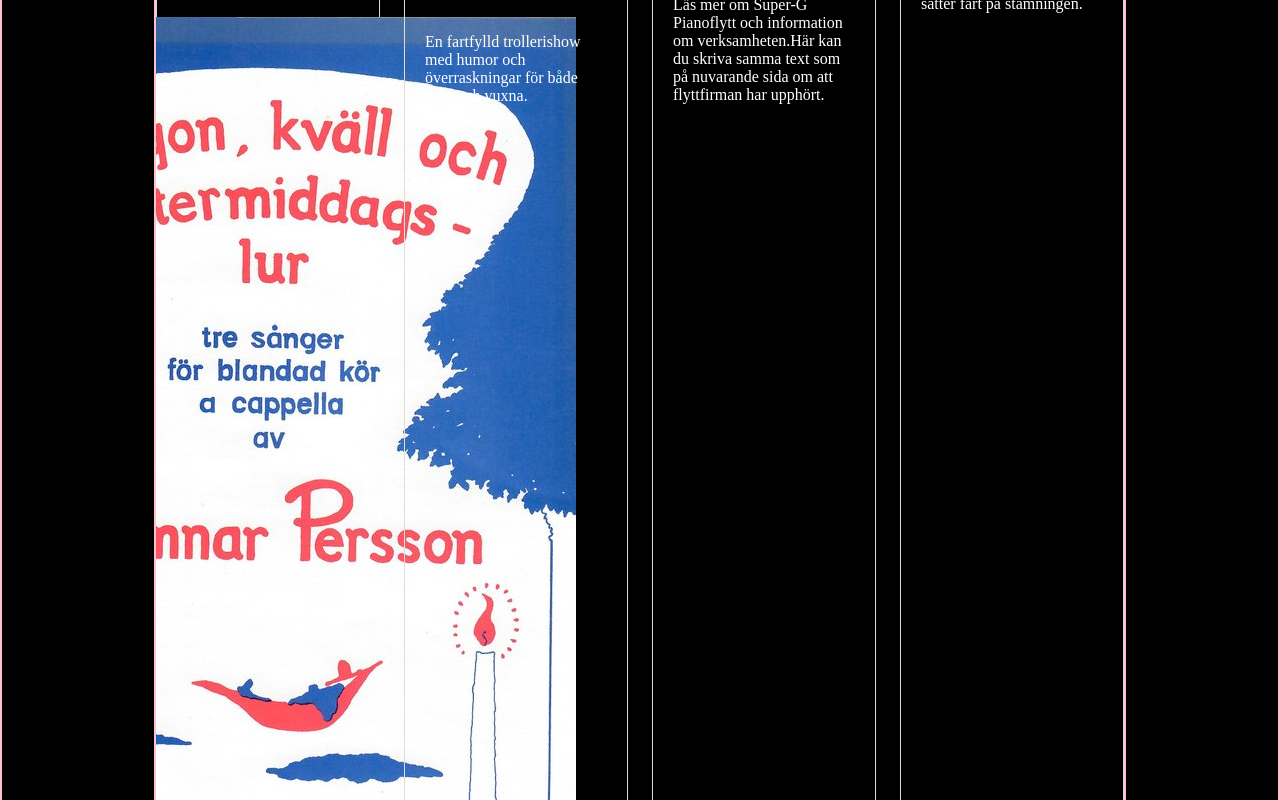
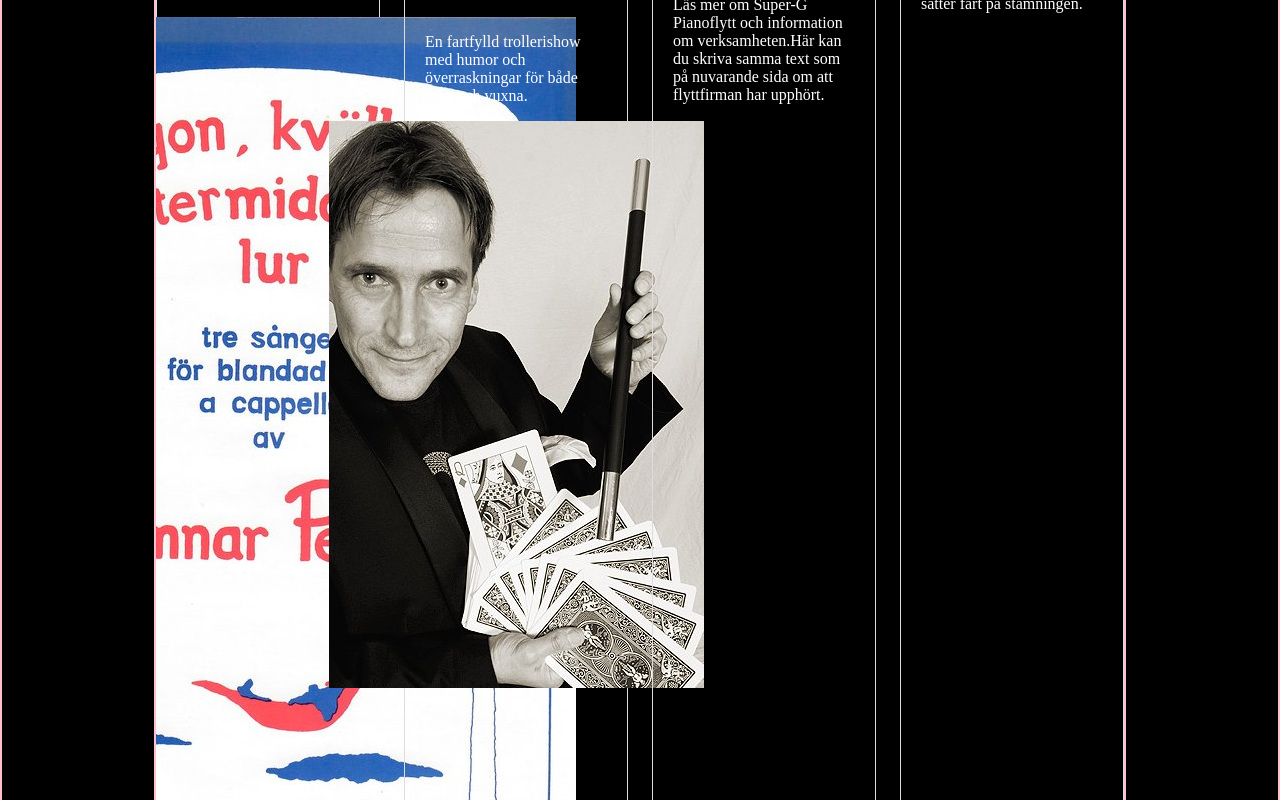
Before and after one commit to robinruden/supersidan, a React (Vite) app: page / in a window 1280 px wide. Shown: the part 540-1340 px from the top of the page. Built offline with nearby package versions, Linux system fonts and the light colour scheme; a web font is replaced by a local one.

Commit message:
added superg.png

```diff
--- a/src/pages/Home.jsx
+++ b/src/pages/Home.jsx
@@ -1,6 +1,7 @@
 import { Link } from "react-router-dom";
 import { Helmet } from "react-helmet-async";
 import noterImage from "../assets/img/noter_1.png";
+import supergImage from "../assets/img/superg.png";
 
 export default function Home() {
   return (
@@ -34,6 +35,7 @@ export default function Home() {
           <p>
             En fartfylld trollerishow med humor och överraskningar för både barn och vuxna.
           </p>
+          <img src={supergImage} alt="Den Magiske Super-G" className="card-image" />
           <Link to="/den-magiske-super-g" className="btn">Läs mer</Link>
         </article>
 
```
Also changed, not shown: src/assets/img/superg.png (added).
